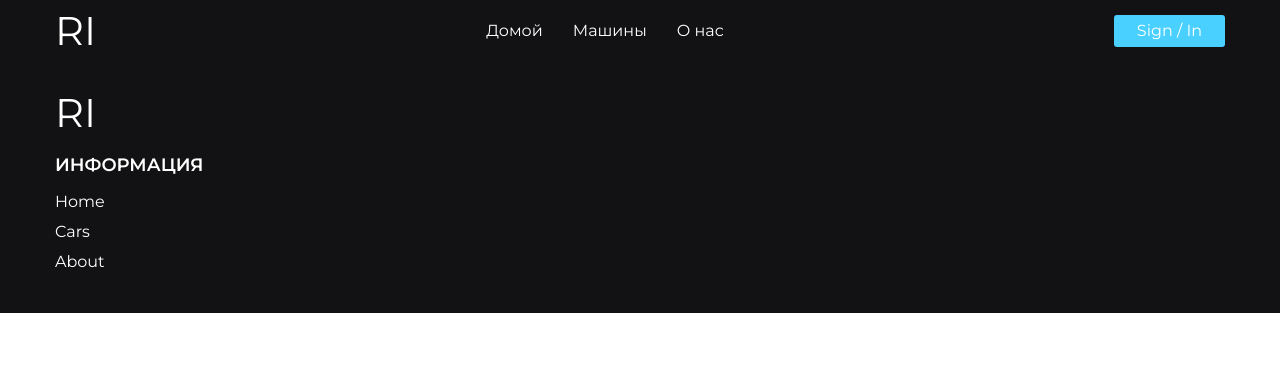
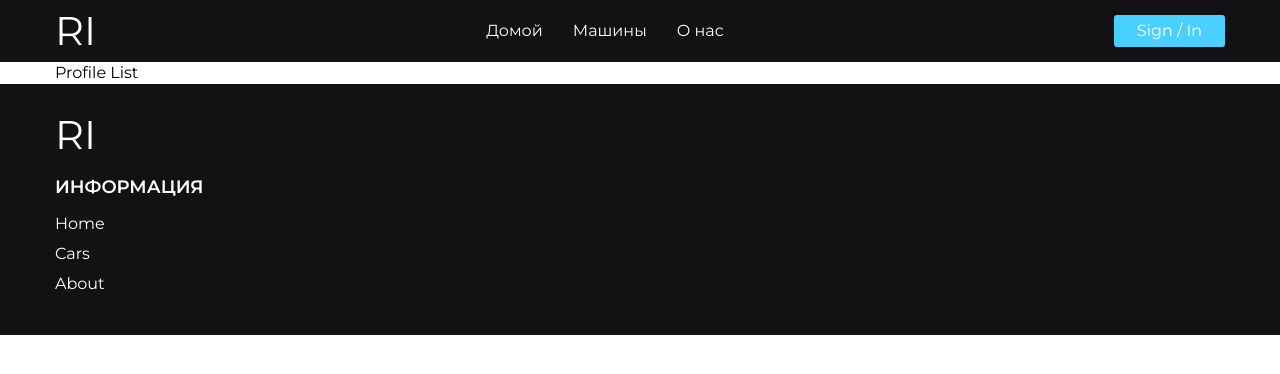
Before and after one commit to YakhyaevGadji/car-rent, a React (Vite) app: page /profile in a window 1280 px wide. Shown: the top 374 px of the page. Built offline with nearby package versions, Linux system fonts and the light colour scheme.

Commit message:
add: ne snay

```diff
--- a/src/entities/viewer/model/registSlice.ts
+++ b/src/entities/viewer/model/registSlice.ts
@@ -18,9 +18,12 @@ interface IInitialStateRegist {
 
 export const registUser = createAsyncThunk("regist/registUser", async (props: TypeUserRegist, {rejectWithValue}) => {
     try {
-        const { data } = await instance.post(`/register`, props);
-        console.log(data);
-        return data;
+        const user = await instance.post(`/register`, props);
+
+        sessionStorage.setItem('token', user.data.token);
+        sessionStorage.setItem('name', user.data.data.name);
+
+        return user.data;
     } catch (error: any) {
         if (error.response && error.response.data.message) {
             return rejectWithValue(error.response.data.message)
--- a/src/pages/Profile/ui/Profile.tsx
+++ b/src/pages/Profile/ui/Profile.tsx
@@ -1,13 +1,20 @@
 import React from "react";
 import { Header } from "../../../widgets/header";
 import { Footer } from "../../../widgets/footer";
+import { Route, Routes } from "react-router-dom";
+import "./profile.scss";
 
 const Profile: React.FC = (): React.JSX.Element => {
     return (
         <>
             <Header/>
-            <main>
-
+            <main className="profile container">
+                <ul className="profile__list">
+                    <li className="profile__list_item">Profile List</li>
+                </ul>
+                <Routes>
+                    <Route path="/orders" element="Мои заказы"/>
+                </Routes>
             </main>
             <Footer/>
         </>
--- a/src/pages/Profile/ui/profile.scss
+++ b/src/pages/Profile/ui/profile.scss
@@ -0,0 +1,3 @@
+.profile {
+    display: flex;
+}
--- a/src/widgets/auth/register/ui/Register.tsx
+++ b/src/widgets/auth/register/ui/Register.tsx
@@ -33,6 +33,8 @@ const Register: React.FC = (): React.JSX.Element => {
         if(data.password === data.repeatPassword) {
             await dispath(registUser(newData));
 
+            console.log(true);
+
             navigate('/');
         }else {
             throw new Error(AppErrors.PasswordNotMatch);
--- a/src/widgets/header/index.ts
+++ b/src/widgets/header/index.ts
@@ -1,3 +1,3 @@
-import Header from "./ui/Header";
+import Header from "./ui/header";
 
 export { Header }
--- a/src/widgets/header/ui/profleHeader/ProfileHeader.tsx
+++ b/src/widgets/header/ui/profleHeader/ProfileHeader.tsx
@@ -22,7 +22,7 @@ const ProfileHeader: React.FC<IPropsProfileHeader> = (props): React.JSX.Element
                 <Avatar sx={{ width: 32, height: 32 }}>{sessionName?.[0]}</Avatar>
             </MenuButton>
             <Menu slots={{ listbox: AnimatedListbox }}>
-                <Link to="/profile">
+                <Link to="/profile/orders">
                     <MenuItem>
                         Мои заказы
                     </MenuItem>
```
